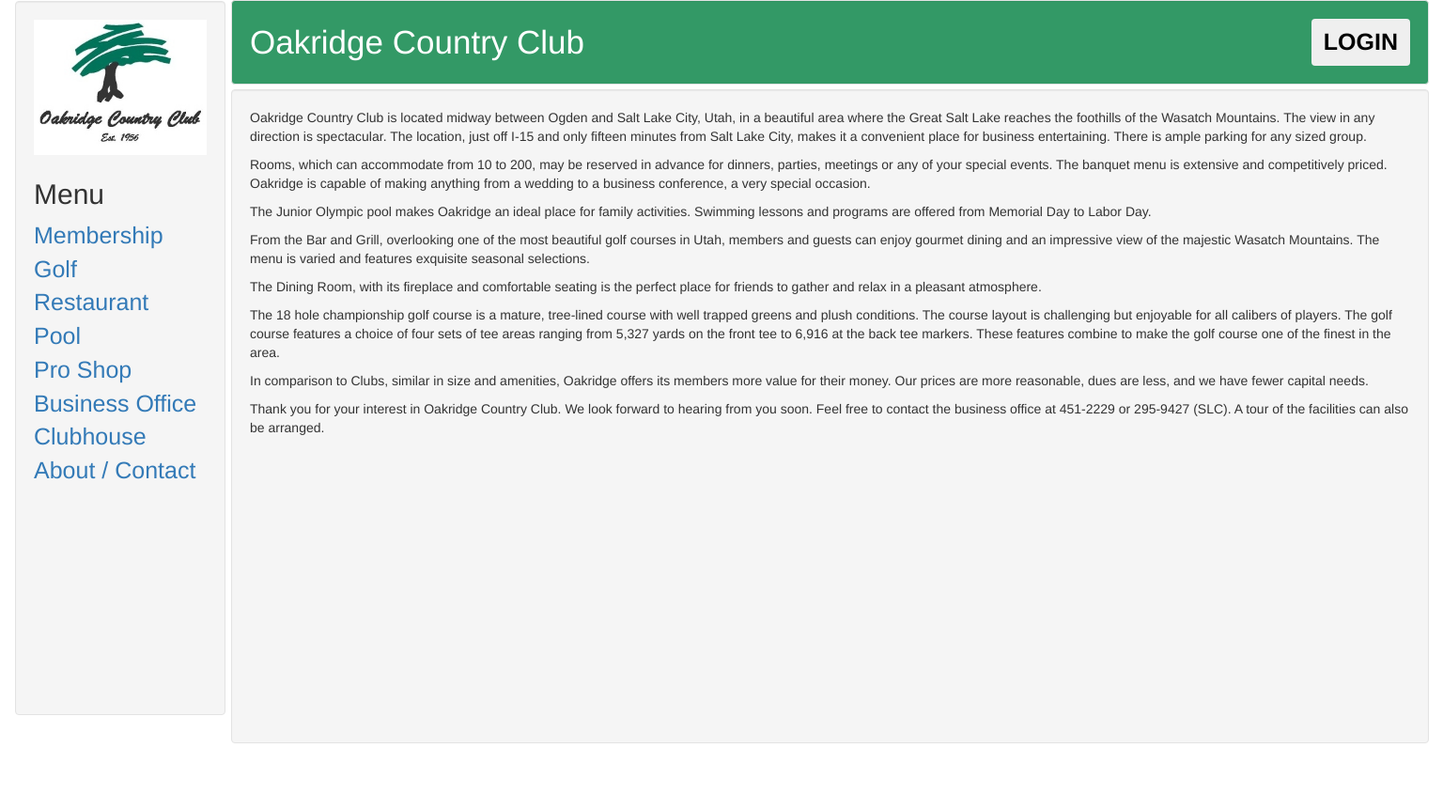
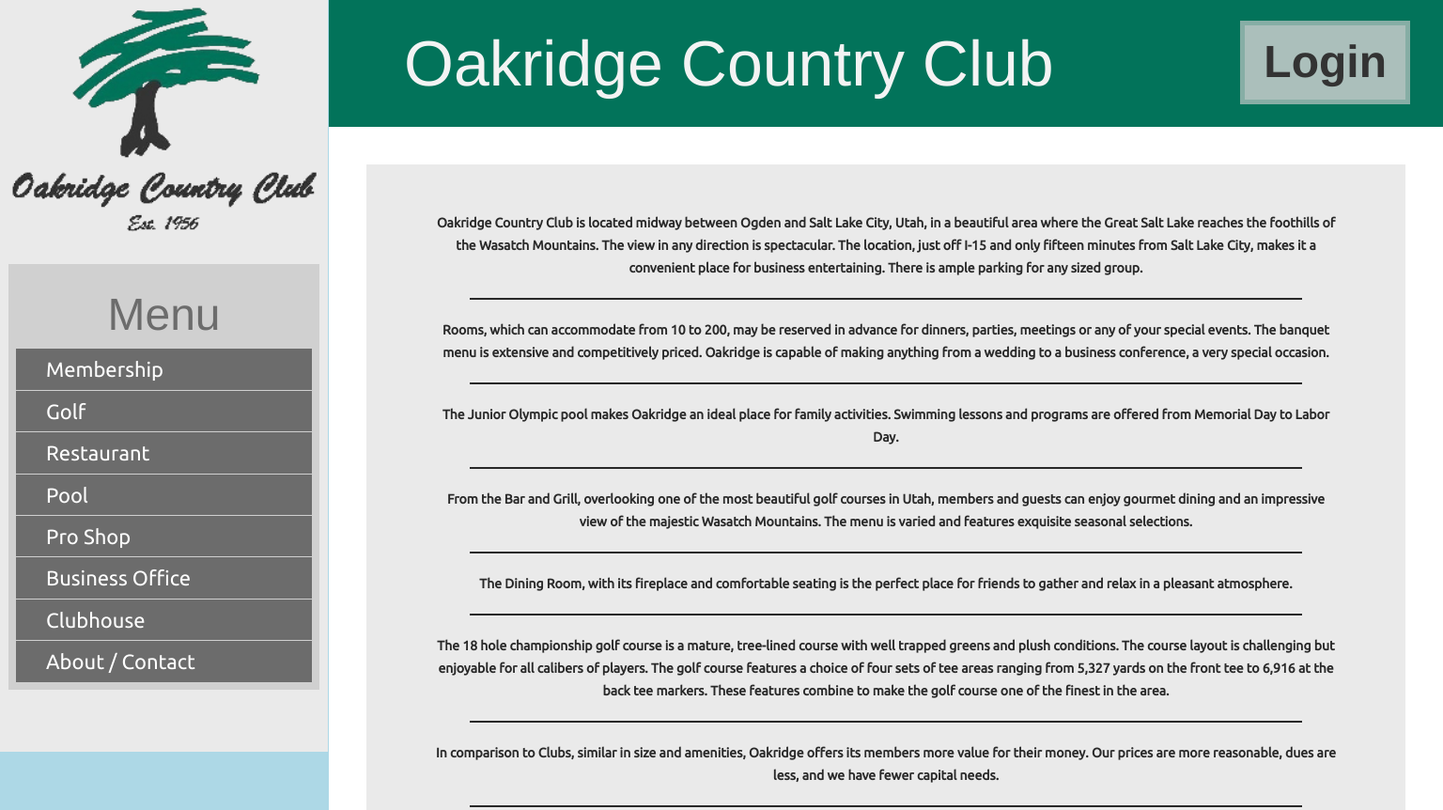
Before and after one commit to omginbd/Oakridge-Project, a plain HTML site: page index.html in a window 1536 px wide. Shown: the top 862 px of the page at 94% size. Before the commit the page ends 811 px from the top, so only its background shows below. Drawn offline with nearby package versions, Linux system fonts and the light colour scheme.

Commit message:
styleStructure - added media queries to the main css file.  Completed the styling for the extra large media query size.  Adjusted the logo image to be transparent.

```diff
--- a/index.html
+++ b/index.html
@@ -8,14 +8,16 @@
 		<link rel="stylesheet" href="http://maxcdn.bootstrapcdn.com/bootstrap/3.3.4/css/bootstrap.min.css">
 
 		<link rel="stylesheet" href="resources/styles/main.css">
+
+        <link href='http://fonts.googleapis.com/css?family=Ubuntu' rel='stylesheet' type='text/css'>
 	</head>
     <body>
-		<div class="col-sm-2">
         <nav class="navbar navbar-deafult">
-			<div class="well sidebarWell"><div class="logo"><a href="#"><img src="resources/images/oakridgeLogo.jpeg" id="logo"/></a></div>
+            <div class="sidebar">
+                <div class="logo"><a href="#"><img src="resources/images/oakridgeLogo.png" id="logo"/></a></div>
                 <div class="side-nav">
                     <div class="menu">
-						<div class="menu menuTitle"><h2>Menu</h3></div>
+                        <div class="menu menuTitle"><h2>Menu</h2></div>
                         <div class="menu-items">
                             <a href="#"><div class="menu-item menu-item-1">Membership</div></a>
                             <a href="#"><div class="menu-item menu-item-2">Golf</div></a>
@@ -30,29 +32,45 @@
                 </div>
             </div>
         </nav>
+
+        <div id="rightSide">
+            <div class="headerWell">
+                <header>
+                    <div class="row">
+                        <div class="col-lg-10">
+                            <h1>Oakridge Country Club</h1>
                         </div>
-		<div class="col-sm-10">
-			<div class="well headerWell">
-				<header>
-					Oakridge Country Club
-					<button class="btn loginButton pull-right">LOGIN</button>
+                        <div class="col-lg-2">
+                            <button class="btn loginButton pull-right"><div class="buttonInner">Login</div></button>
+                        </div>
+                    </div>
                 </header>
             </div>
-			<div class="mainContent well contentWell">
+
+            <div class="mainContent">
                 <p>Oakridge Country Club is located midway between Ogden and Salt Lake City, Utah, in a beautiful area where the Great Salt Lake reaches the foothills of the Wasatch Mountains.  The view in any direction is spectacular.  The location, just off I-15 and only fifteen minutes from Salt Lake City, makes it a convenient place for business entertaining.  There is ample parking for any sized group.</p>
+                <div class="hr"></div>
                 <p>Rooms, which can accommodate from 10 to 200, may be reserved in advance for dinners, parties, meetings or any of your special events.  The banquet menu is extensive and competitively priced.  Oakridge is capable of making anything from a wedding to a business conference, a very special occasion.</p>
+                <div class="hr"></div>
                 <p>The Junior Olympic pool makes Oakridge an ideal place for family activities.  Swimming lessons and programs are offered from Memorial Day to Labor Day.</p>
+                <div class="hr"></div>
                 <p>From the Bar and Grill, overlooking one of the most beautiful golf courses in Utah, members and guests can enjoy gourmet dining and an impressive view of the majestic Wasatch Mountains.  The menu is varied and features exquisite seasonal selections.</p>
+                <div class="hr"></div>
                 <p>The Dining Room, with its fireplace and comfortable seating is the perfect place for friends to gather and relax in a pleasant atmosphere.</p>
+                <div class="hr"></div>
                 <p>The 18 hole championship golf course is a mature, tree-lined course with well trapped greens and plush conditions.  The course layout is challenging but enjoyable for all calibers of players.  The golf course features a choice of four sets of tee areas ranging from 5,327 yards on the front tee to 6,916 at the back tee markers.  These features combine to make the golf course one of the finest in the area.</p>
+                <div class="hr"></div>
                 <p>In comparison to Clubs, similar in size and amenities, Oakridge offers its members more value for their money.  Our prices are more reasonable, dues are less, and we have fewer capital needs.</p>
+                <div class="hr"></div>
                 <p>Thank you for your interest in Oakridge Country Club.  We look forward to hearing from you soon.  Feel free to contact the business office at 451-2229 or 295-9427 (SLC).  A tour of the facilities can also be arranged.</p>
             </div>
         </div>
 
 		<!-- jQuery library -->
-		<script src="https://ajax.googleapis.com/ajax/libs/jquery/1.11.3/jquery.min.js"></script>
+		<script src="https://ajax.googleapis.com/ajax/libs/jquery/2.1.4/jquery.min.js"></script>
 		<!-- Latest compiled bootstraps JavaScript -->
 		<script src="https://maxcdn.bootstrapcdn.com/bootstrap/3.3.4/js/bootstrap.min.js"></script>
+
+        <script src="resources/scripts/app.js"></script>
 	</body>
 </html>
--- a/resources/scripts/app.js
+++ b/resources/scripts/app.js
@@ -0,0 +1,7 @@
+$(function(){
+    $("#rightSide").css("width",($(document).width() - 350) + "px");
+});
+
+$( window ).resize(function() {
+  $("#rightSide").css("width",($(document).width() - 350) + "px");
+});
--- a/resources/styles/main.css
+++ b/resources/styles/main.css
@@ -1,40 +1,172 @@
+/*extra large*/
+@media screen and (min-width: 1440px){
+    body{background-color:lightblue;}
 
-.logo {
-	width: 100%;
-	margin-bottom:25px;
-}
+    .navbar {
+        width: 349px;
+        height: 100vh;
+        border-radius: 0px;
+        padding: 0px;
+        margin: 0px;
+        background-color: #eaeaea;
+        float: left;
+        position: fixed;
+    }
 
-#logo {
-	width:100%;
-}
+    .sidebar {
+        background-color: auto;
+    }
 
-.sidebarWell {
-	height:95vh;
-}
+    .side-nav {
+        background-color: #d0d0d0;
+        padding: 8px;
+        margin: 8px;
+    }
 
-.headerWell {
-	margin-left:-25px;
-	font-size:35px;
-	color:white;
-	background-color:#339966;
-}
+    .menuTitle {
+        padding: 0px;
+        margin: 0px;
+        text-align: center;
+    }
 
-body {
+    .menuTitle h2{
+        font-size: 48px;
+        color: #6c6c6c;
+    }
+
+    .menu-item {
+        padding: 6px 32px;
+        font-size: 22px;
+        color: white;
+        background-color: #6c6c6c;
+        margin-top: 1px;
+        font-family: 'Ubuntu', sans-serif;
+    }
+
+    .menu-item:hover{
+        background-color: #02735a;
+    }
+
+    a{
+        text-decoration: none;
+        color: inherit;
+    }
+
+    a:hover {
+        text-decoration: none;
+        color: inherit;
+    }
+
+    #logo {
+        width: 100%;
+    }
+
+    .headerWell {
+        background-color: #02735a;
+        height: 135px;
+        border-radius: 0px;
+    }
+
+    header h1 {
+        font-size: 68px;
+        color: #f3f3f3;
+        padding-left: 65px;
+        margin-top: 30px;
+    }
+
+
+    .loginButton {
+        margin-right: 20px;
+        border-radius: 0px;
+        padding: 4px;
+        background-color: #86aea5;
+        margin-top: 22px;
+    }
+
+    .buttonInner {
+        padding: 5px 20px 5px 20px;
+        background-color: #abbfbb;
+        font-size: 48px;
+        font-weight: bolder;
+        text-align: center;
+    }
 
 }
 
-.contentWell {
-	margin-left:-25px;
-	margin-top:-15px;
-	height:87vh;
+/*large*/
+@media screen and (min-width: 1024px) and (max-width: 1439px){
+    body{background-color:lightcoral;}
 }
 
-.loginButton {
-	color:black;
-	font-size:25px;
-	font-weight:bold;
+/*medium*/
+@media screen and (min-width: 768px) and (max-width: 1023px){
+    body{background-color:lightgreen;}
 }
 
-.menu-items {
-	font-size:25px;
+/*small*/
+@media screen and (min-width: 480px) and (max-width: 767px){
+    body{background-color:lightsalmon;}
 }
+
+/*extra small*/
+@media screen and (max-width: 479px){
+    body{background-color:lightyellow;}
+}
+
+
+/* ================================================================== */
+/* ================================================================== */
+/* ================================================================== */
+
+/* universal styels */
+.row {
+    padding: 0px !important;
+    margin: 0px !important;
+}
+
+.col-lg-4 {
+    padding: 0px !important;
+    margin: 0px !important;
+}
+
+.well {
+    padding: 0px !important;
+    margin: 0px !important;
+}
+
+.contentWell {
+    padding: 0px !important;
+    margin: 0px !important;
+
+}
+
+#rightSide {
+    width: auto;
+    float: right;
+    margin: 0px;
+    padding: 0px;
+    width: 1640px;
+    background-color: white;
+}
+
+.mainContent {
+    margin: 40px;
+    padding: 50px 70px;
+    border-radius: 0px;
+    background-color: #eaeaea;
+}
+
+p{
+    color: #282828;
+    font-size: 14px;
+    font-weight: 900;
+    line-height: 24px;
+    text-align: center;
+    font-family: 'Ubuntu', sans-serif;
+
+}
+
+.hr {
+    margin: 20px 40px;
+    border-bottom: 2px solid #282828;
+}
```
Also changed, not shown: resources/images/oakridgeLogo.png (added). Lines whose indentation alone changed are shown as unchanged.
